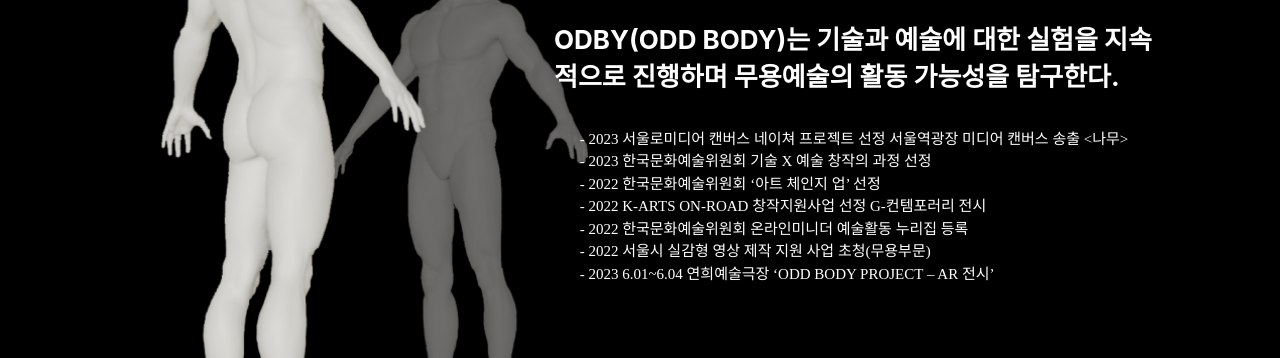
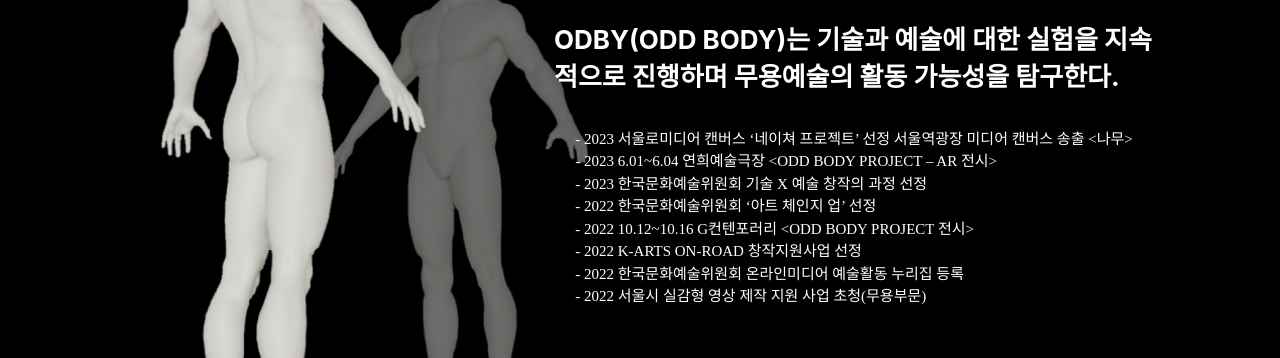
Before and after one commit to rlarleo/odby, a React (Create React App) app in the folder frontend/: page / in a window 1280 px wide. Shown: the part 1060-1418 px from the top of the page. Built offline with nearby package versions, Linux system fonts and the light colour scheme.

Commit message:
텍스트 수정

```diff
--- a/frontend/src/i18n/locales/ko/page.json
+++ b/frontend/src/i18n/locales/ko/page.json
@@ -1,13 +1,14 @@
 {
   "intro":{
     "header": "ODBY(ODD BODY)는 기술과 예술에 대한 실험을 지속적으로 진행하며 무용예술의 활동 가능성을 탐구한다.",
-    "content1": "- 2023 서울로미디어 캔버스 네이쳐 프로젝트 선정 서울역광장 미디어 캔버스 송출 <나무>",
-    "content2": "- 2023 한국문화예술위원회 기술 X 예술 창작의 과정 선정",
-    "content3": "- 2022 한국문화예술위원회 ‘아트 체인지 업’ 선정",
-    "content4": "- 2022 K-ARTS ON-ROAD 창작지원사업 선정 G-컨템포러리 전시",
-    "content5": "- 2022 한국문화예술위원회 온라인미니더 예술활동 누리집 등록",
-    "content6": "- 2022 서울시 실감형 영상 제작 지원 사업 초청(무용부문)",
-    "content7": "- 2023 6.01~6.04 연희예술극장 ‘ODD BODY PROJECT – AR 전시’"
+    "content1": "- 2023 서울로미디어 캔버스 ‘네이쳐 프로젝트’ 선정 서울역광장 미디어 캔버스 송출 <나무>",
+    "content2": "- 2023 6.01~6.04 연희예술극장 <ODD BODY PROJECT – AR 전시>",
+    "content3": "- 2023 한국문화예술위원회 기술 X 예술 창작의 과정 선정",
+    "content4": "- 2022 한국문화예술위원회 ‘아트 체인지 업’ 선정",
+    "content5": "- 2022 10.12~10.16 G컨텐포러리  <ODD BODY PROJECT 전시>",
+    "content6": "- 2022 K-ARTS ON-ROAD 창작지원사업 선정",
+    "content7": "- 2022 한국문화예술위원회 온라인미디어 예술활동 누리집 등록",
+    "content8": "- 2022 서울시 실감형 영상 제작 지원 사업 초청(무용부문)"
   },
   "video":{
     "content": "‘ODD BODY 시리즈’는 기술과 무용의 실험으로 인간의 움직임을 디지털화 하기 위한 프로젝트이다. 본 프로젝트에서 모션캡쳐를 활용하여 인간의 움직임을 데이터화하여 신체의 형상을 띤 캐릭터 '오디(OD)'에게 이식하였다. 해당 캐릭터는 다양한 동작들을 수행할 수 있는 디지털 댄서가 되었고 '오디(OD)'의 움직임과 미디어 아트의 결합을 통해 'ODD BODY 시리즈'를 제작했다.",
--- a/frontend/src/section/IntroSection.tsx
+++ b/frontend/src/section/IntroSection.tsx
@@ -43,7 +43,8 @@
               {t('page:intro.content4')} <br />
               {t('page:intro.content5')} <br />
               {t('page:intro.content6')} <br />
-              {t('page:intro.content7')}
+              {t('page:intro.content7')} <br />
+              {t('page:intro.content8')}
             </span>
         </Stack>
       </Stack>
```
Also changed, not shown: 7 other files (tests, documents, lock files or other folders).
